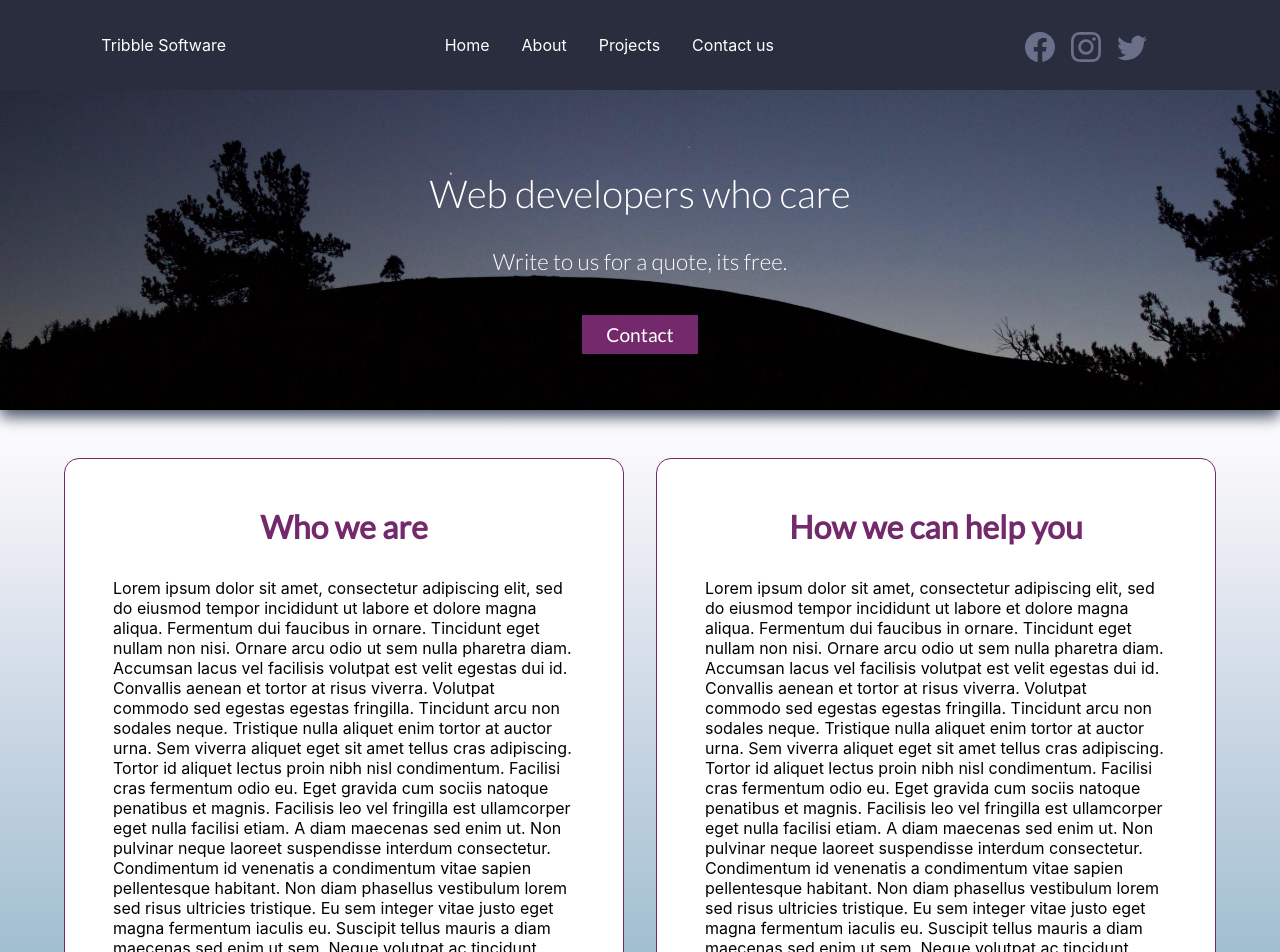
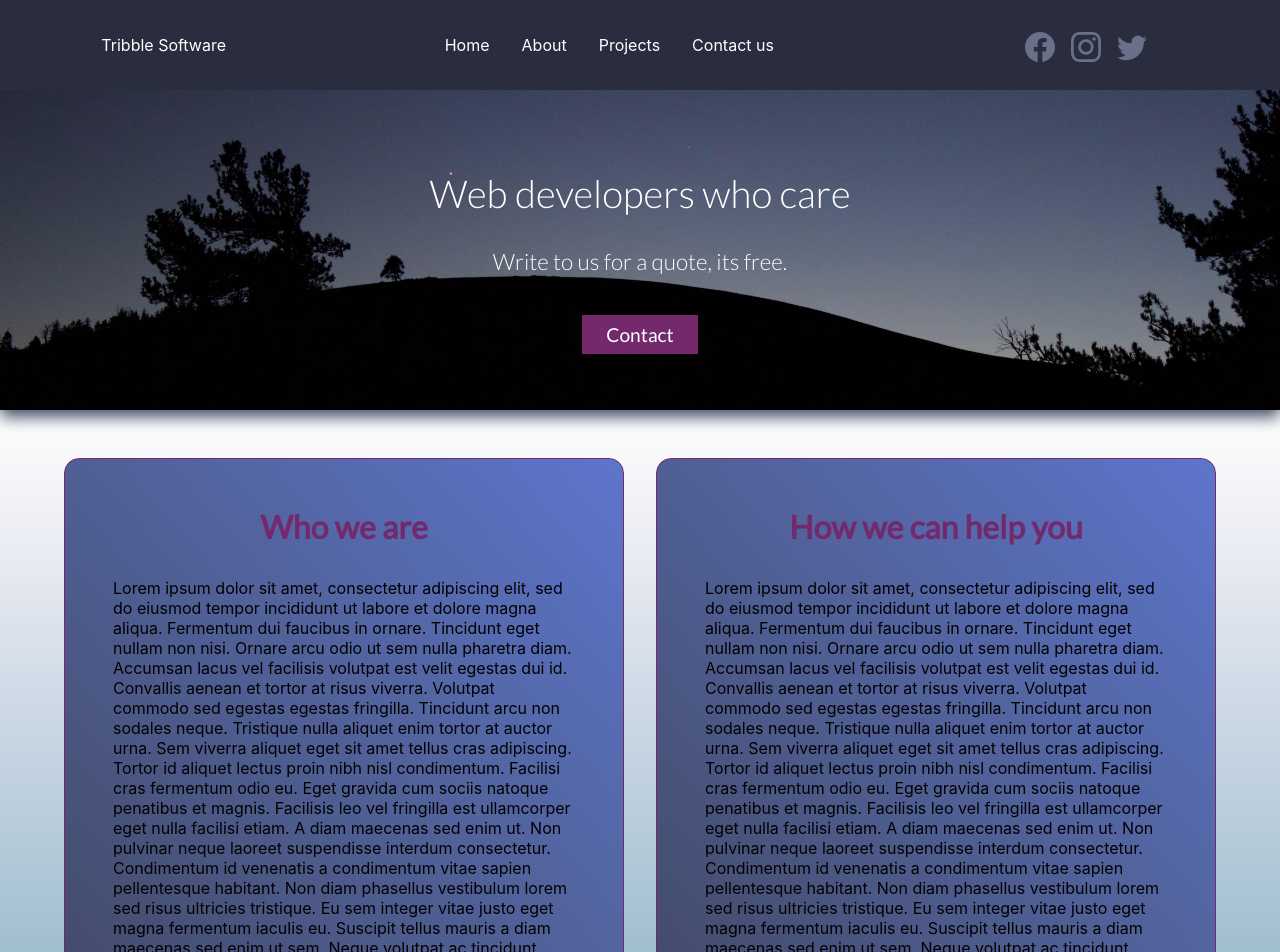
Before and after one commit to RandallBG/TribbleSoftwareWebsite, a React (Create React App) app: page /about in a window 1280 px wide. Shown: the top 952 px of the page. Built offline with nearby package versions, Linux system fonts and the light colour scheme.

Commit message:
update about page

```diff
--- a/src/components/About/About.css
+++ b/src/components/About/About.css
@@ -38,6 +38,21 @@
   margin: 3rem;
   border-radius: 15px;
   background-color: #fff;
+  background-image: linear-gradient(
+    to right top,
+    #404761,
+    #434b6a,
+    #465074,
+    #49547d,
+    #4c5987,
+    #4e5d90,
+    #516199,
+    #5365a2,
+    #5569ad,
+    #586db7,
+    #5b71c2,
+    #5e75cd
+  );
 }
 
 .textSection p {
```
